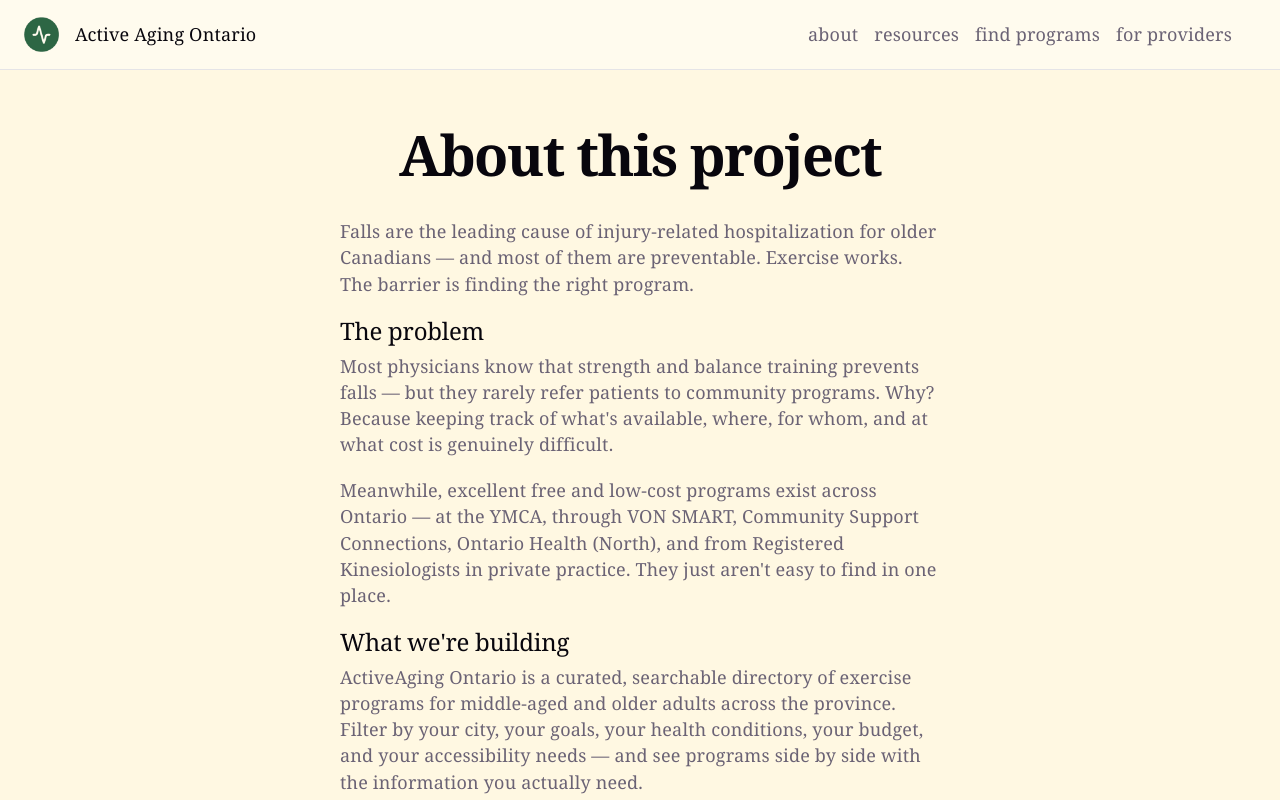
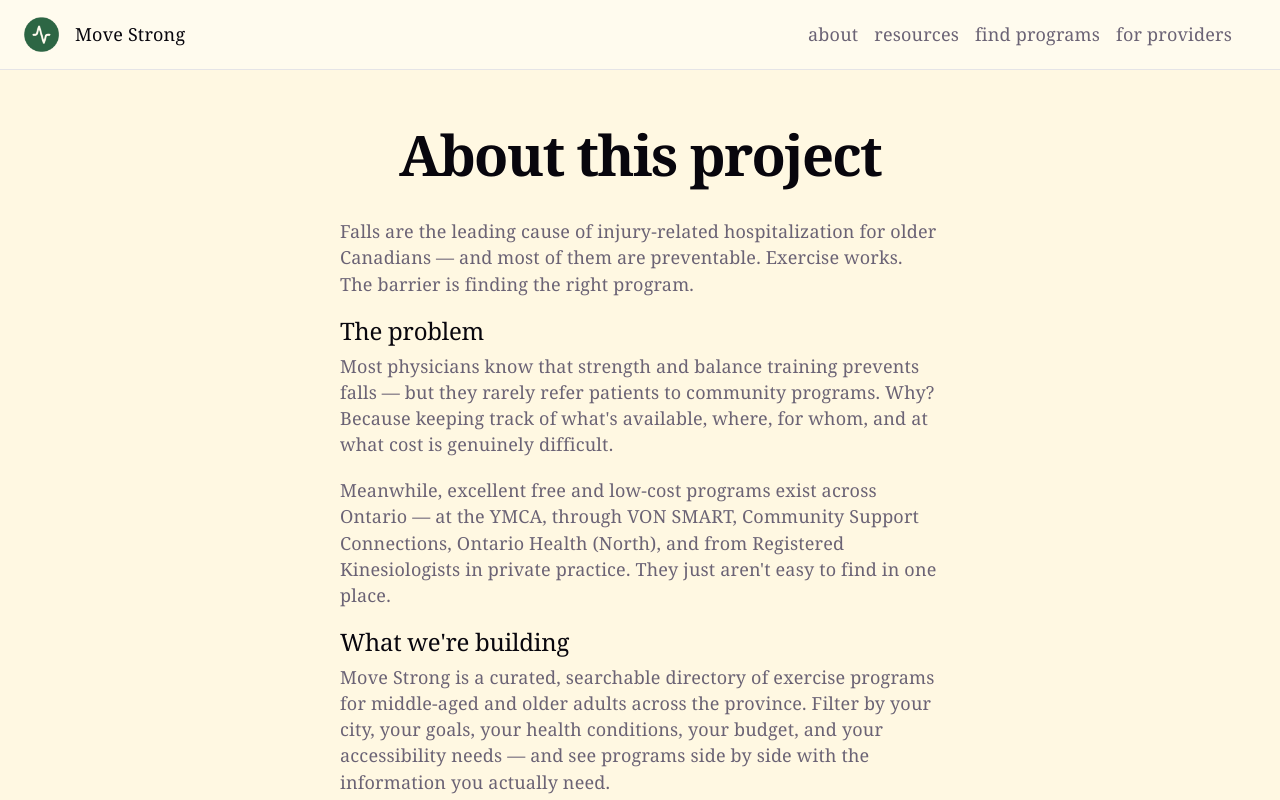
Before and after one commit to OliverBarta/moveStrong, a React (Vite) app: page /moveStrong/about in a window 1280 px wide. Shown: the top 800 px of the page. Built offline with nearby package versions, Linux system fonts and the light colour scheme.

Commit message:
changed the name from active aging ontario to move strong

```diff
--- a/src/About.jsx
+++ b/src/About.jsx
@@ -13,7 +13,7 @@ function About() {
                 <p>Most physicians know that strength and balance training prevents falls — but they rarely refer patients to community programs. Why? Because keeping track of what's available, where, for whom, and at what cost is genuinely difficult.</p>
                 <p>Meanwhile, excellent free and low-cost programs exist across Ontario — at the YMCA, through VON SMART, Community Support Connections, Ontario Health (North), and from Registered Kinesiologists in private practice. They just aren't easy to find in one place.</p>
                 <h2>What we're building</h2>
-                <p>ActiveAging Ontario is a curated, searchable directory of exercise programs for middle-aged and older adults across the province. Filter by your city, your goals, your health conditions, your budget, and your accessibility needs — and see programs side by side with the information you actually need.</p>
+                <p>Move Strong is a curated, searchable directory of exercise programs for middle-aged and older adults across the province. Filter by your city, your goals, your health conditions, your budget, and your accessibility needs — and see programs side by side with the information you actually need.</p>
                 <p></p>
                 <h2>For three audiences</h2>
                 <div className='whiteBoxArea'>
--- a/src/TopBar.jsx
+++ b/src/TopBar.jsx
@@ -15,7 +15,7 @@ function TopBar() {
             <div className='topBar'>
                 <Link to="/moveStrong/" className='link' onClick={() => setIsOpen(false)}>
                     <img src={icon} className='iconImg'></img>
-                    <div className='title'>Active Aging Ontario</div>
+                    <div className='title'>Move Strong</div>
                 </Link>
                 <div className='otherPagesBox'>
                     <Link to="/moveStrong/about" className='link2' onClick={() => setIsOpen(false)}>about</Link>
```
